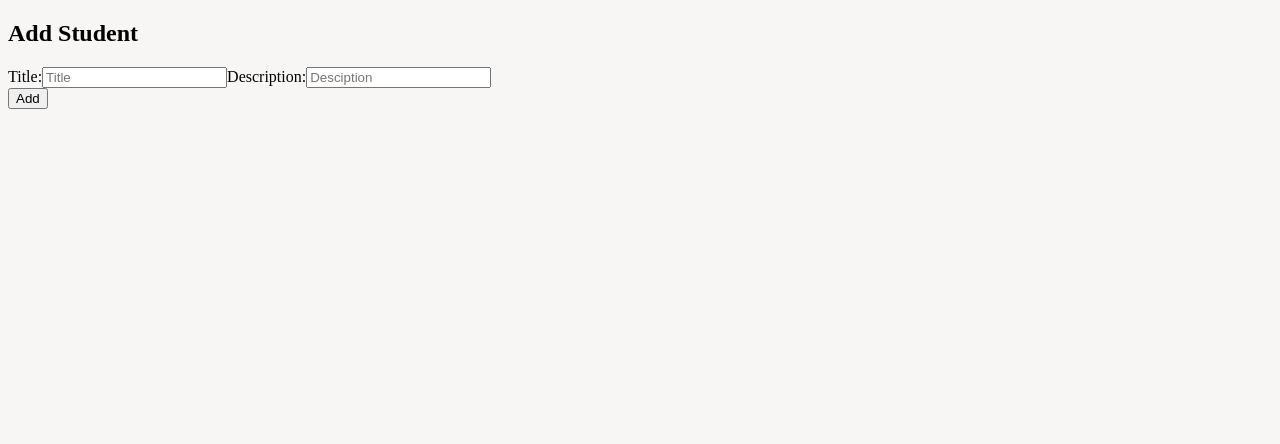
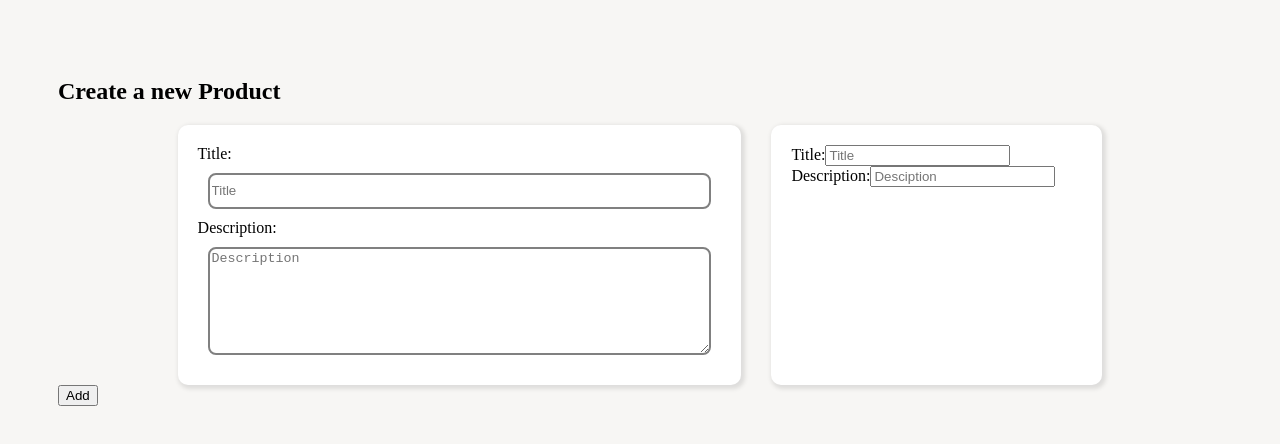
Before and after one commit to CarlConradDeclaro/Project-Management, a React (Create React App) app in the folder frontend/: page /project/create in a window 1280 px wide. Shown: the top 444 px of the page. Built offline with nearby package versions, Linux system fonts and the light colour scheme.

Commit message:
partial design for create

```diff
--- a/frontend/src/component/create.js
+++ b/frontend/src/component/create.js
@@ -1,6 +1,7 @@
 import axios from 'axios'
 import { useState } from 'react';
 import { useNavigate } from 'react-router-dom';
+import '../styles/create.css'
 
 
 function Create() {
@@ -11,7 +12,7 @@ function Create() {
 
   function handlSubmit(event){
    event.preventDefault();
-   axios.post("http://localhost:3000/create",{title,description})
+   axios.post("http://localhost:8000/create",{title,description})
    .then(res =>{
     navigate("/project")
    }).catch(err =>console.log(err))
@@ -19,22 +20,41 @@ function Create() {
 
 
     return (
-      <div className="projects">
-             <div>
+      <div className="create-projects">
+
+              <h2> Create a new Product</h2>
                   <form  onSubmit={handlSubmit}>
-                    <h2> Add Student</h2>
-                    <div>
+
+                    <div className='project-datas'>
+
+
+
+                    <div className='inputsFields1'>
                            <label htmlFor="title">Title:</label>
                            <input type="text" name="title" placeholder="Title" required
                             onChange={e => setTitle(e.target.value)} / >
                            <label htmlFor="desc">Description:</label>
-                           <input type="text" name="desc" placeholder="Desciption" required
+                           <textarea className='desc' name="desc" placeholder="Description" required
+                           onChange={e => setDescription(e.target.value)}
+                           ></textarea>
+
+                    </div>
+
+                    <div  className='inputsFields2'>
+                           <label htmlFor="title">Title:</label>
+                           <input type="text" name="title" placeholder="Title"
+                            onChange={e => setTitle(e.target.value)} / >
+                           <label htmlFor="desc">Description:</label>
+                           <input type="text" name="desc" placeholder="Desciption"
                            onChange={e => setDescription(e.target.value)} / >
                     </div>
+
+                    </div>
+
                     <button >Add</button>
+
                   </form>
-              </div>
-        </div>
+         </div>
       )
     }
 
--- a/frontend/src/component/projects.js
+++ b/frontend/src/component/projects.js
@@ -51,7 +51,7 @@ function Projects() {
 
 
     useEffect(()=>{
-        axios.get("http://localhost:3000/")
+        axios.get("http://localhost:8000/")
         .then(res => setProjectData(res.data))
         .catch(err => console.log(err))
     },[])
@@ -84,11 +84,15 @@ function Projects() {
 
 
                    <div className="users-project">
+                      <div className="users-project-header">
+                        <h2>Working   (10)</h2>
+                      </div>
+
                             <div className="users-project-scrollable">
                                 {
-                                projectData.slice().reverse().map((data) => (
+                                  projectData.slice().reverse().map((data)=>(
                                     <Project key={data.id} title={data.projectTitle} description={data.description} />
-                                ))
+                                  ))
                                 }
                             </div>
                   </div>
--- a/frontend/src/component/sidebar.js
+++ b/frontend/src/component/sidebar.js
@@ -1,9 +1,8 @@
 
- import { Link } from 'react-router-dom';
+import { Link } from 'react-router-dom';
 import '../styles/sidebar.css'
 
 
-//  import { Link } from 'react-router-dom'; // Import Link from react-router-dom
 
 function Sidebar() {
   return (
--- /dev/null
+++ b/frontend/src/styles/create.css
@@ -0,0 +1,38 @@
+.create-projects{
+    padding: 50px;
+
+}
+ .inputsFields1 {
+    display: flex;
+    flex-direction: column;
+     background-color: #ffffff;
+     box-shadow: 2px 2px 4px 2px rgba(0, 0, 0, 0.1);
+     border-radius: 10px;
+     width: 45%;
+     padding: 20px;
+ }
+
+ .inputsFields1 input,textarea{
+    border-radius: 8px;
+    outline: none;
+    border: solid 2px gray;
+    height: 30px;
+    margin: 10px;
+  }
+  .inputsFields1  .desc{
+    height: 100px;
+  }
+ .project-datas{
+    display: flex;
+    justify-content: center;
+    gap: 30px;
+ }
+
+ .inputsFields2{
+    flex-direction: column;
+     background-color: #ffffff;
+     box-shadow: 2px 2px 4px 2px rgba(0, 0, 0, 0.1);
+     border-radius: 10px;
+     width: 25%;
+     padding: 20px;
+}
--- a/frontend/src/styles/project.css
+++ b/frontend/src/styles/project.css
@@ -24,8 +24,6 @@
    .project-content .users-project{
     max-width: 99%;
     min-height: 75% ;
-    margin: 10px;
-    padding: 10px;
     border-radius: 10px;
    }
 
@@ -47,10 +45,11 @@
      background-color: #F7F6F4;
    }
 
-   .users-project .create{
+    .create{
     display: flex;
     justify-content: flex-end;
     cursor: pointer;
+    margin-right: 10px;
    }
    .create h2{
     background-color: orangered;
@@ -62,7 +61,6 @@
     border-radius: 10px;
     color: white;
    }
-
 
 
    .users-project .project{
@@ -140,3 +138,9 @@
     text-decoration: none;
     color: inherit;
   }
+
+  .users-project-header h2{
+    font-size: 15px;
+    color: #999;
+    margin-left: 15px;
+  }
```
Also changed, not shown: 1 other file (tests, documents, lock files or other folders).
